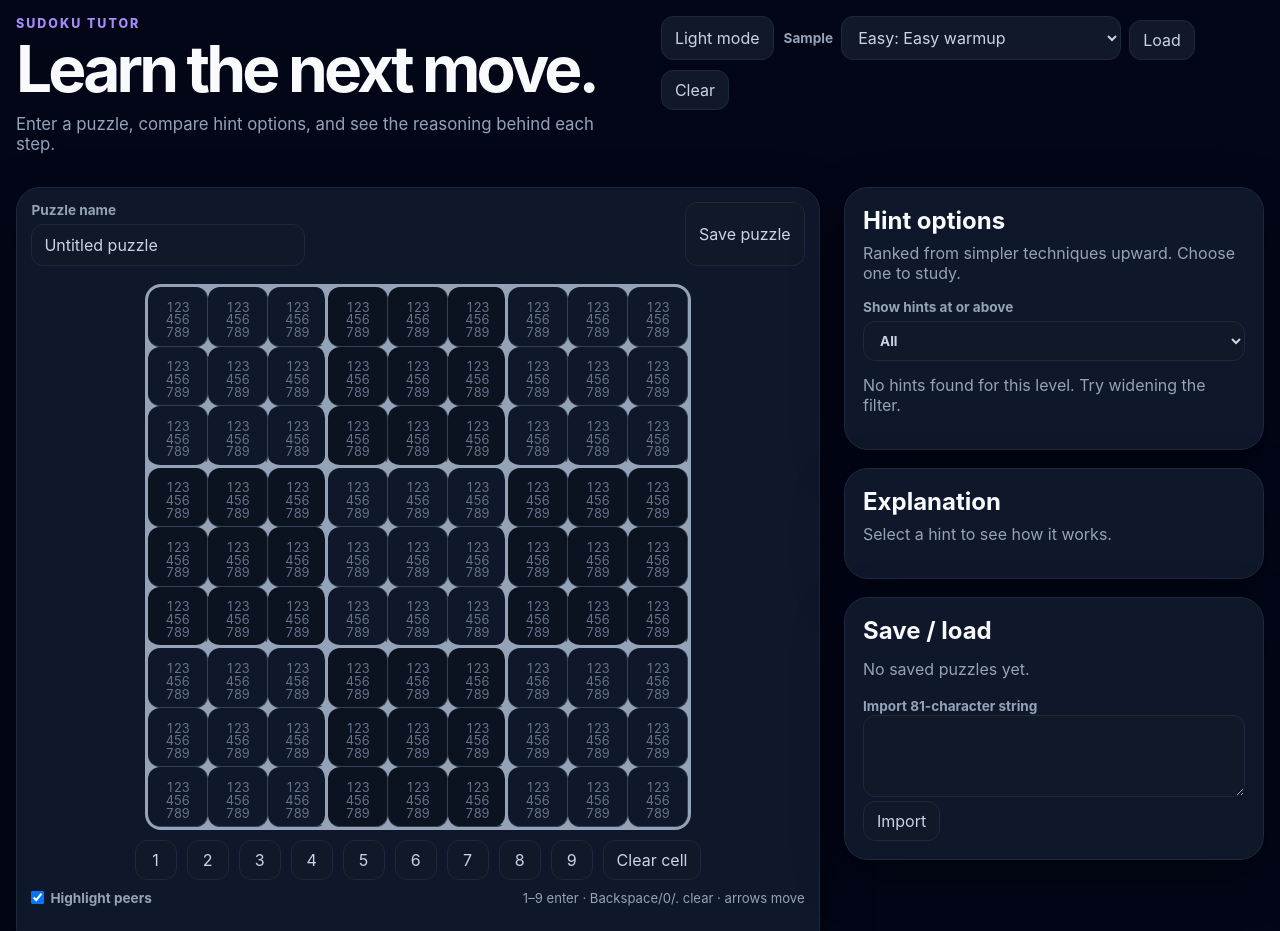
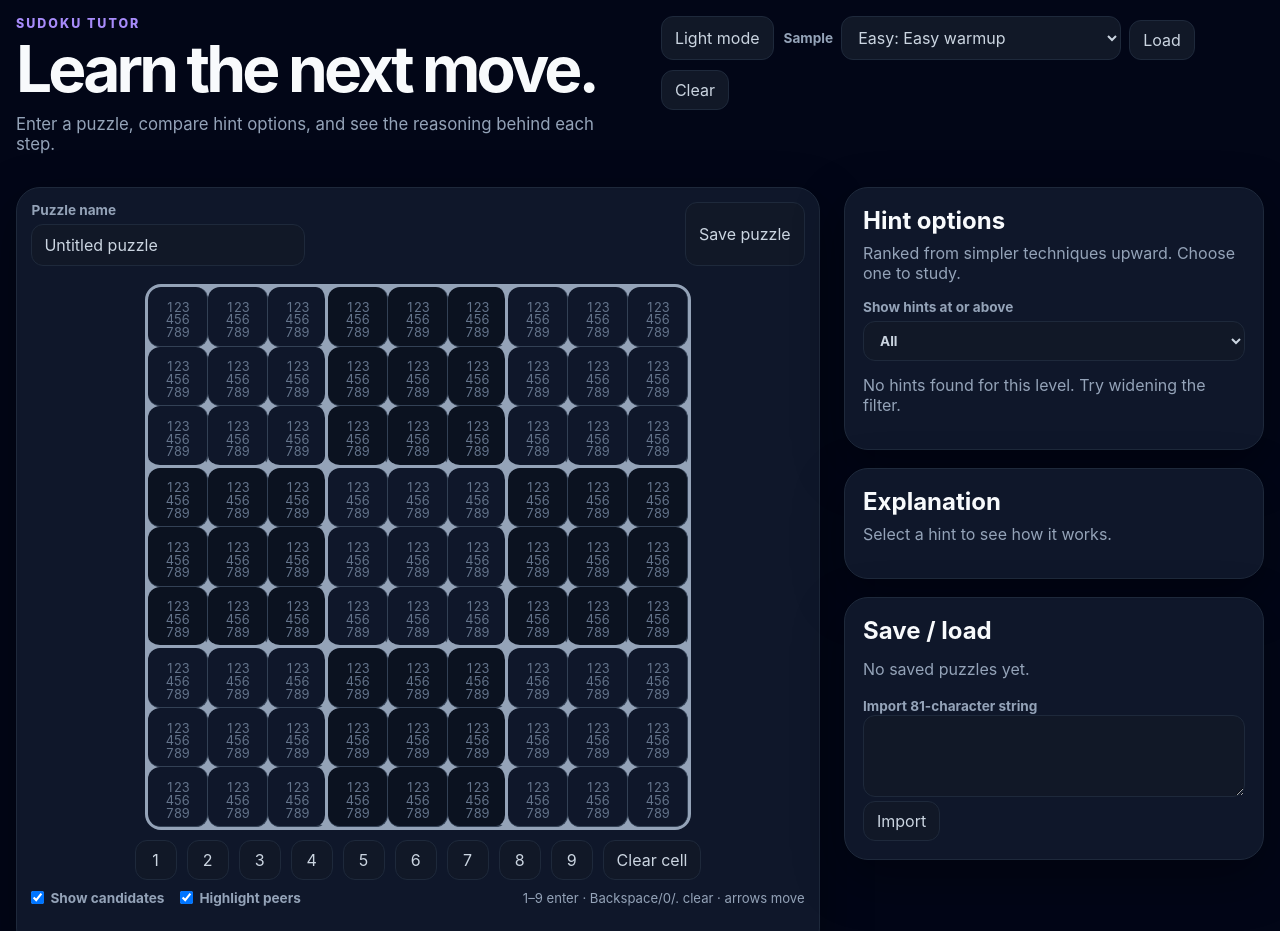
Before and after one commit to rossim2i2/sudoku-tutor, a React (Vite) app: page / in a window 1280 px wide. Shown: the top 931 px of the page. Built offline with nearby package versions, Linux system fonts and the light colour scheme.

Commit message:
feat(app): add candidate display toggle

```diff
--- a/src/App.css
+++ b/src/App.css
@@ -349,6 +349,12 @@
   margin-top: 10px;
 }
 
+.toggle-group {
+  display: flex;
+  gap: 16px;
+  flex-wrap: wrap;
+}
+
 .toggle-row {
   display: flex;
   gap: 6px;
--- a/src/App.tsx
+++ b/src/App.tsx
@@ -38,6 +38,7 @@ function App() {
   const [puzzleName, setPuzzleName] = useState('Untitled puzzle')
   const [theme, setTheme] = useState<Theme>(() => (localStorage.getItem('sudoku-tutor:theme') as Theme) || 'dark')
   const [showPeers, setShowPeers] = useState(true)
+  const [showCandidates, setShowCandidates] = useState(true)
   const [importText, setImportText] = useState('')
   const [message, setMessage] = useState('')
   const [selectedSampleId, setSelectedSampleId] = useState(samplePuzzles[0].id)
@@ -188,13 +189,13 @@ function App() {
               >
                 {cell.value ? (
                   <span className={cell.given ? 'given-value' : 'value'}>{cell.value}</span>
-                ) : (
+                ) : showCandidates ? (
                   <span className="candidate-grid" aria-hidden="true">
                     {DIGITS.map((digit) => (
                       <span key={digit}>{candidates.get(index)?.has(digit) ? digit : ''}</span>
                     ))}
                   </span>
-                )}
+                ) : null}
               </button>
             ))}
           </div>
@@ -209,10 +210,16 @@ function App() {
           </div>
 
           <div className="board-meta">
-            <label className="toggle-row">
-              <input type="checkbox" checked={showPeers} onChange={(event) => setShowPeers(event.target.checked)} />
-              Highlight peers
-            </label>
+            <div className="toggle-group">
+              <label className="toggle-row">
+                <input type="checkbox" checked={showCandidates} onChange={(event) => setShowCandidates(event.target.checked)} />
+                Show candidates
+              </label>
+              <label className="toggle-row">
+                <input type="checkbox" checked={showPeers} onChange={(event) => setShowPeers(event.target.checked)} />
+                Highlight peers
+              </label>
+            </div>
             <p className="keyboard-help">1–9 enter · Backspace/0/. clear · arrows move</p>
           </div>
 
@@ -222,7 +229,7 @@ function App() {
             {selectedCell !== null && !errors.length && !message && (
               <span className="status-line">
                 r{rowOf(selectedCell) + 1}c{columnOf(selectedCell) + 1}
-                {selectedCandidates && selectedCandidates.size > 0 ? ` · candidates: ${[...selectedCandidates].join(', ')}` : ''}
+                {showCandidates && selectedCandidates && selectedCandidates.size > 0 ? ` · candidates: ${[...selectedCandidates].join(', ')}` : ''}
               </span>
             )}
           </div>
```
